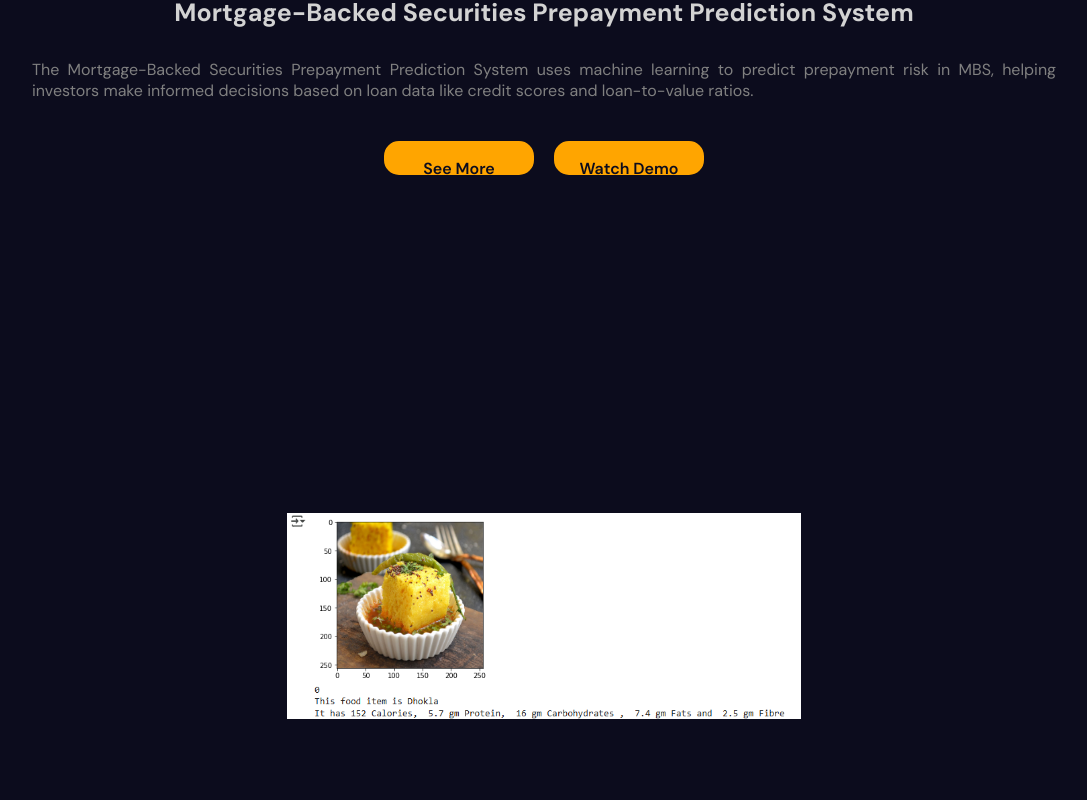
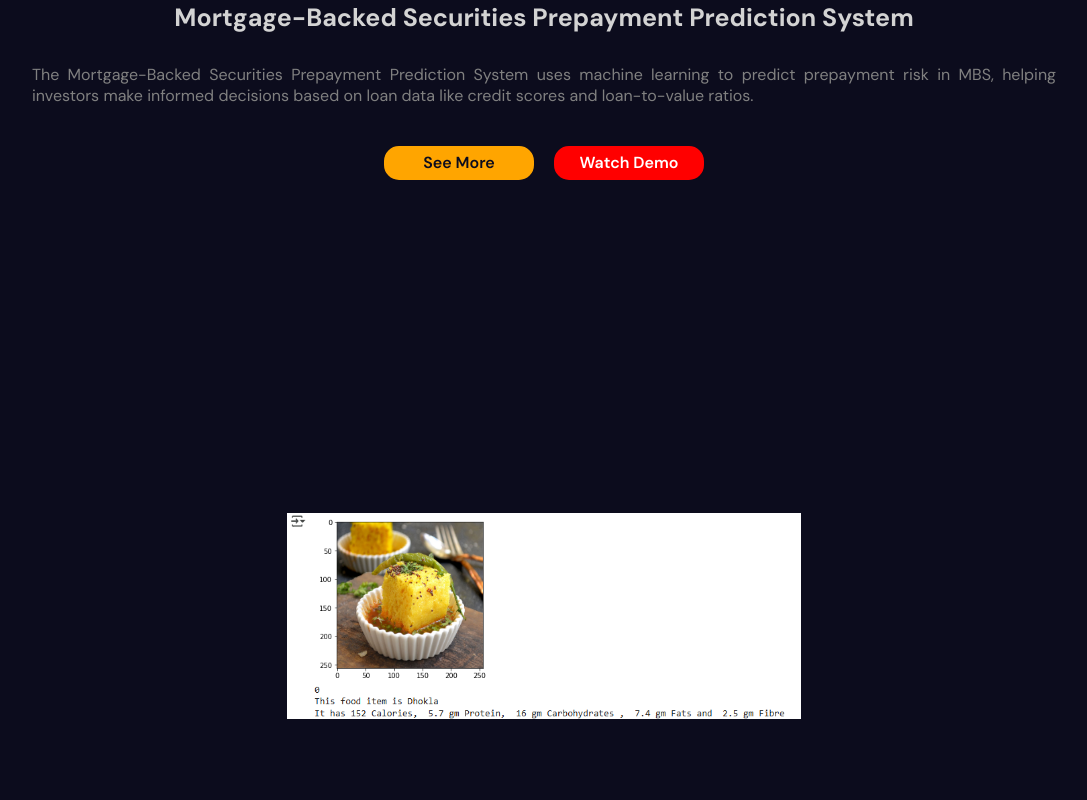
Before and after one commit to shahkaran281/Animated-Portfolio, a React (Vite) app: page / in a window 1280 px wide. Shown: the part 2777-3577 px from the top of the page, without its empty margins (96-1183 px from the left). Built offline with nearby package versions, Linux system fonts and the light colour scheme.

Commit message:
Fixed Portfolio, hopefully for the last time!

```diff
--- a/src/components/portfolio/portfolio.scss
+++ b/src/components/portfolio/portfolio.scss
@@ -122,24 +122,49 @@
                     }
                 }
 
+                .buttonContainer {
+                    display: flex;
+                    justify-content: center; // Centers buttons horizontally
+                    align-items: center; // Centers buttons vertically within the container
+                    gap: 20px; // Space between buttons
+                    margin-top: 10px; // Optional margin above the buttons
+
+                    a {
+                        text-decoration: none; // Remove underline from links
+                    }
+
                     button {
+                        display: flex; // Make button a flex container
+                        justify-content: center; // Center text horizontally
+                        align-items: center; // Center text vertically
                         background-color: orange;
-                    border-radius: 15px;
+                        border-radius: 15px; // Adjust border radius (15px preferred)
                         width: 150px;
                         height: 30px;
                         border: 2px solid orange;
                         color: #0c0c1d;
                         cursor: pointer;
-                    margin: 10px;
+                        font-size: 16px;
 
                         &:hover {
                             background-color: transparent;
                             color: orange;
                         }
+                    }
 
+                    .youtubeButton {
+                        background-color: red;
+                        border: 2px solid red;
+                        color: #fff;
+
+                        &:hover {
+                            background-color: transparent;
+                            color: red;
+                        }
+                    }
+                }
 
             }
         }
     }
 }
-}
```
Lines whose indentation alone changed are shown as unchanged.
